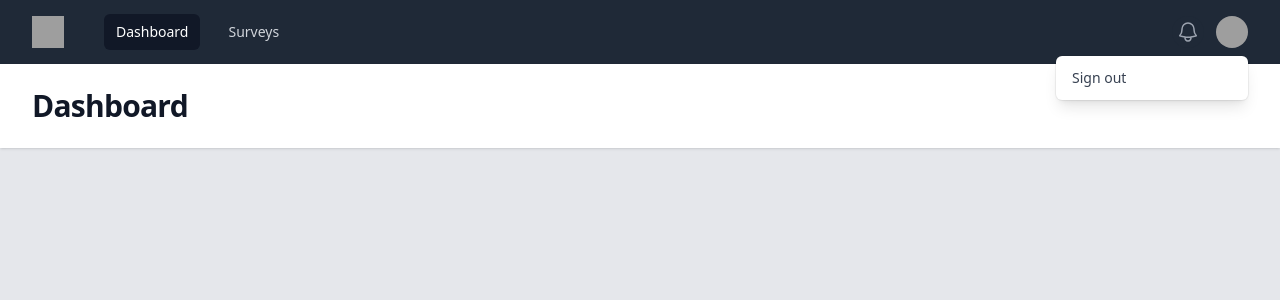
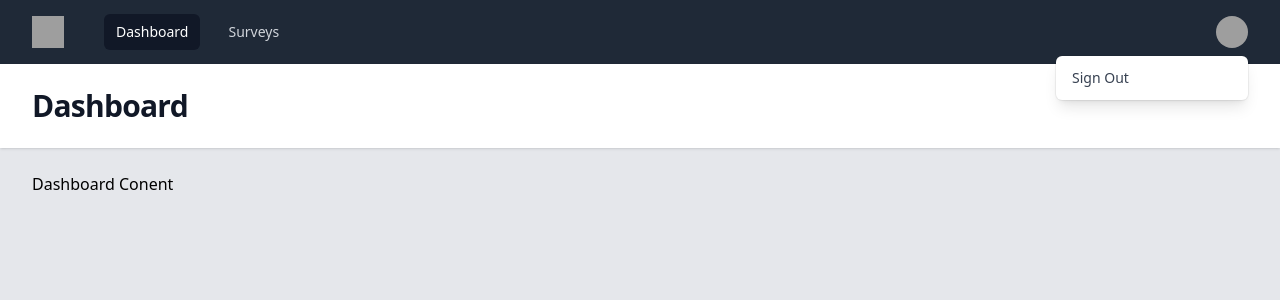
Before and after one commit to tarequr/LR-survey, a React (Vite) app in the folder react/: page / in a window 1280 px wide. Both pictures are taken after a click on the button "Open user menu". Shown: the top 300 px of the page. Built offline with nearby package versions, Linux system fonts and the light colour scheme; grey boxes are pictures that could not be loaded.

Commit message:
created page components

```diff
--- a/react/src/components/DefaultLayout.jsx
+++ b/react/src/components/DefaultLayout.jsx
@@ -23,6 +23,12 @@ function classNames(...classes) {
 }
 
 export default function DefaultLayout() {
+
+  const logout = (event) => {
+    event.preventDefault();
+    console.log("logout");
+  }
+
   return (
     <>
       <div className="min-h-full">
@@ -60,14 +66,7 @@ export default function DefaultLayout() {
                   </div>
                   <div className="hidden md:block">
                     <div className="ml-4 flex items-center md:ml-6">
-                      <button
-                        type="button"
-                        className="relative rounded-full bg-gray-800 p-1 text-gray-400 hover:text-white focus:outline-none focus:ring-2 focus:ring-white focus:ring-offset-2 focus:ring-offset-gray-800"
-                      >
-                        <span className="absolute -inset-1.5" />
-                        <span className="sr-only">View notifications</span>
-                        <BellIcon className="h-6 w-6" aria-hidden="true" />
-                      </button>
+
 
                       {/* Profile dropdown */}
                       <Menu as="div" className="relative ml-3">
@@ -88,21 +87,15 @@ export default function DefaultLayout() {
                           leaveTo="transform opacity-0 scale-95"
                         >
                           <Menu.Items className="absolute right-0 z-10 mt-2 w-48 origin-top-right rounded-md bg-white py-1 shadow-lg ring-1 ring-black ring-opacity-5 focus:outline-none">
-                            {userNavigation.map((item) => (
-                              <Menu.Item key={item.name}>
-                                {({ active }) => (
-                                  <a
-                                    href={item.href}
-                                    className={classNames(
-                                      active ? 'bg-gray-100' : '',
-                                      'block px-4 py-2 text-sm text-gray-700'
-                                    )}
-                                  >
-                                    {item.name}
-                                  </a>
-                                )}
-                              </Menu.Item>
-                            ))}
+                            <Menu.Item>
+                              <a
+                                href="#"
+                                onClick={(event) => logout(event)}
+                                className={'block px-4 py-2 text-sm text-gray-700'}
+                              >
+                                Sign Out
+                              </a>
+                            </Menu.Item>
                           </Menu.Items>
                         </Transition>
                       </Menu>
@@ -147,26 +140,17 @@ export default function DefaultLayout() {
                       <div className="text-base font-medium leading-none text-white">{user.name}</div>
                       <div className="text-sm font-medium leading-none text-gray-400">{user.email}</div>
                     </div>
-                    <button
-                      type="button"
-                      className="relative ml-auto flex-shrink-0 rounded-full bg-gray-800 p-1 text-gray-400 hover:text-white focus:outline-none focus:ring-2 focus:ring-white focus:ring-offset-2 focus:ring-offset-gray-800"
-                    >
-                      <span className="absolute -inset-1.5" />
-                      <span className="sr-only">View notifications</span>
-                      <BellIcon className="h-6 w-6" aria-hidden="true" />
-                    </button>
+
                   </div>
                   <div className="mt-3 space-y-1 px-2">
-                    {userNavigation.map((item) => (
                       <Disclosure.Button
-                        key={item.name}
                         as="a"
-                        href={item.href}
+                        href='#'
+                        onClick={(event) => logout(event)}
                         className="block rounded-md px-3 py-2 text-base font-medium text-gray-400 hover:bg-gray-700 hover:text-white"
                       >
-                        {item.name}
+                        Sign Out
                       </Disclosure.Button>
-                    ))}
                   </div>
                 </div>
               </Disclosure.Panel>
--- /dev/null
+++ b/react/src/components/PageComponent.jsx
@@ -0,0 +1,21 @@
+import React from 'react'
+
+function PageComponent({ title, buttons = "", children}) {
+  return (
+    <>
+      <header className="bg-white shadow">
+          <div className="flex justify-between items-center mx-auto max-w-7xl px-4 py-6 sm:px-6 lg:px-8">
+            <h1 className="text-3xl font-bold tracking-tight text-gray-900">{ title }</h1>
+            { buttons }
+          </div>
+        </header>
+        <main>
+          <div className="mx-auto max-w-7xl py-6 sm:px-6 lg:px-8">
+            { children }
+          </div>
+        </main>
+    </>
+  )
+}
+
+export default PageComponent
--- a/react/src/view/Dashboard.jsx
+++ b/react/src/view/Dashboard.jsx
@@ -10,7 +10,7 @@ function Dashboard() {
         </header>
         <main>
           <div className="mx-auto max-w-7xl py-6 sm:px-6 lg:px-8">
-            {/* write here */}
+            Dashboard Conent
           </div>
         </main>
     </>
--- a/react/src/view/Surveys.jsx
+++ b/react/src/view/Surveys.jsx
@@ -10,7 +10,7 @@ function Surveys() {
         </header>
         <main>
           <div className="mx-auto max-w-7xl py-6 sm:px-6 lg:px-8">
-            {/* write here */}
+            Surveys Conent
           </div>
         </main>
     </>
```
